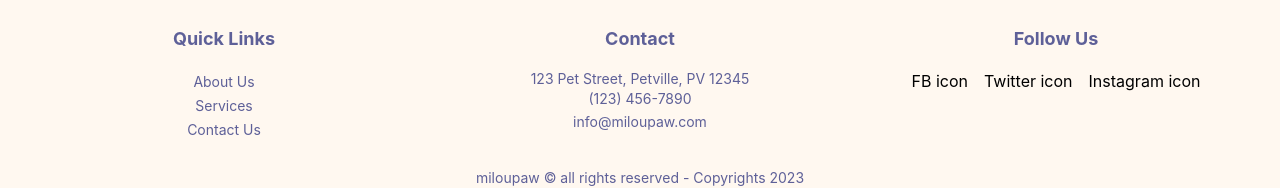
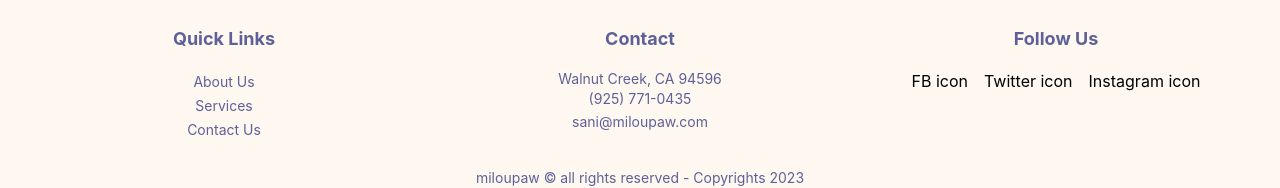
Before and after one commit to settleonai/miloupaw-public, a Next.js app in the folder web/: page / in a window 1280 px wide. Shown: the part 4511-4699 px from the top of the page. Built offline with nearby package versions, Linux system fonts and the light colour scheme.

Commit message:
error fix

```diff
--- a/web/components/UI/FooterComponent.js
+++ b/web/components/UI/FooterComponent.js
@@ -1,14 +1,16 @@
 import React from "react";
-import { classNames } from "../../utils/classNames";
+import Link from "next/link";
 
 export default function FooterComponent({ extraClassName }) {
   return (
     <footer className="py-5 lg:py-12 bg-secondary-100">
       <div className="max-w-7xl mx-auto px-4 sm:px-6 lg:px-8">
         <div className="text-center mb-6">
-          <a href="/" className="text-lg md:text-xl font-bold text-primary-200">
+          <Link href="/">
+            <a className="text-lg md:text-xl font-bold text-primary-200">
               miloupaw
             </a>
+          </Link>
         </div>
 
         <div className="grid grid-cols-1 md:grid-cols-3 gap-8 text-center mb-6">
@@ -18,28 +20,25 @@ export default function FooterComponent({ extraClassName }) {
             </h5>
             <ul className="list-none mt-4">
               <li>
-                <a
-                  href="/about"
-                  className="text-sm md:text-md text-primary-200"
-                >
+                <Link href="/about">
+                  <a className="text-sm md:text-md text-primary-200">
                     About Us
                   </a>
+                </Link>
               </li>
               <li>
-                <a
-                  href="/services"
-                  className="text-sm md:text-md text-primary-200"
-                >
+                <Link href="/services">
+                  <a className="text-sm md:text-md text-primary-200">
                     Services
                   </a>
+                </Link>
               </li>
               <li>
-                <a
-                  href="/contact"
-                  className="text-sm md:text-md text-primary-200"
-                >
+                <Link href="/contact">
+                  <a className="text-sm md:text-md text-primary-200">
                     Contact Us
                   </a>
+                </Link>
               </li>
             </ul>
           </div>
@@ -49,17 +48,17 @@ export default function FooterComponent({ extraClassName }) {
             </h5>
             <ul className="list-none mt-4">
               <li className="text-sm md:text-md text-primary-200">
-                123 Pet Street, Petville, PV 12345
+                Walnut Creek, CA 94596
               </li>
               <li className="text-sm md:text-md text-primary-200">
-                (123) 456-7890
+                (925) 771-0435
               </li>
               <li>
                 <a
                   href="mailto:info@miloupaw.com"
                   className="text-sm md:text-md text-primary-200"
                 >
-                  info@miloupaw.com
+                  sani@miloupaw.com
                 </a>
               </li>
             </ul>
@@ -69,7 +68,7 @@ export default function FooterComponent({ extraClassName }) {
               Follow Us
             </h5>
             <div className="flex justify-center mt-4">
-              {/* <!-- Insert social media icons with links --> */}
+              {/* Replace with actual social media icons and links */}
               <a href="your-facebook-link" className="mr-4">
                 FB icon
               </a>
```
Lines whose indentation alone changed are shown as unchanged.
